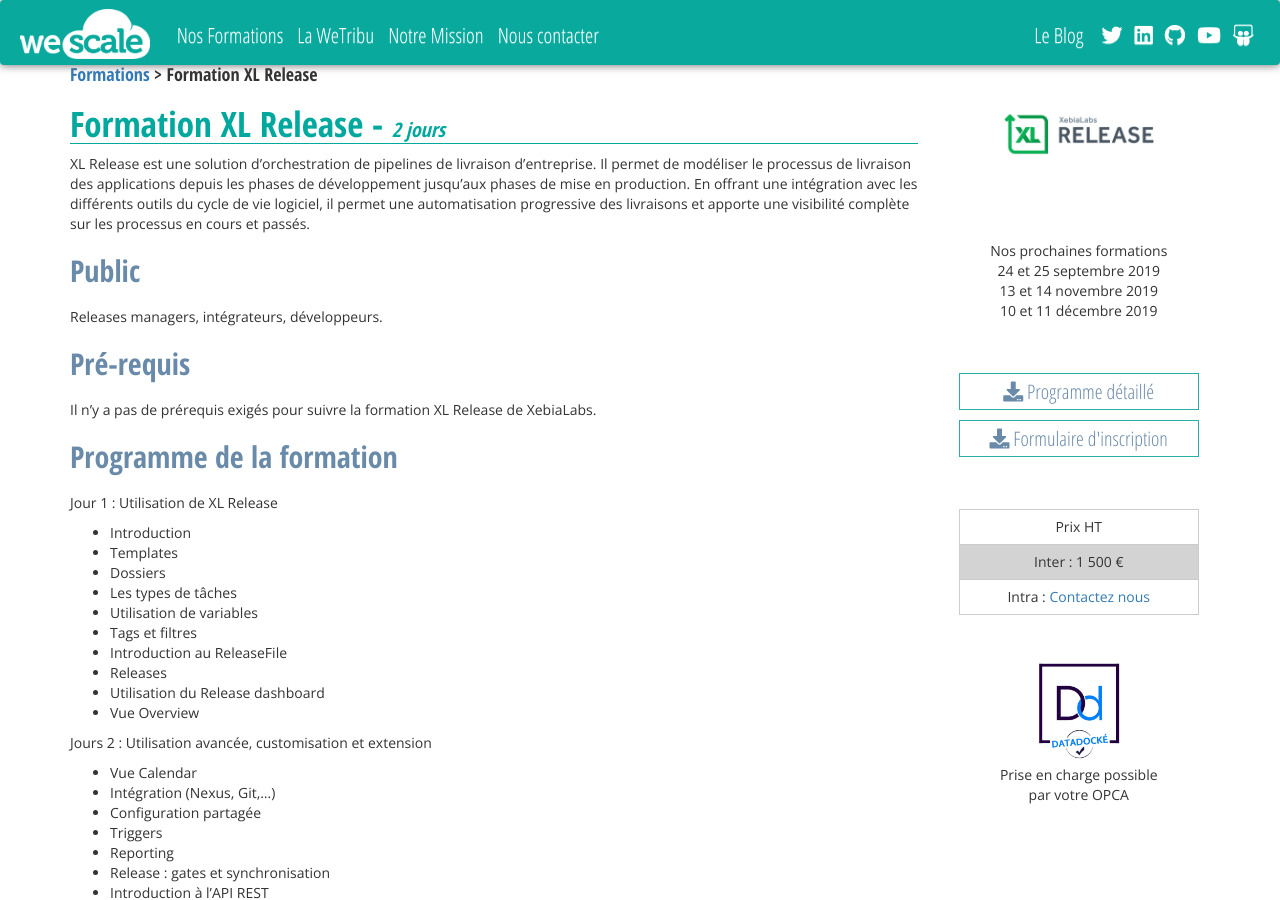
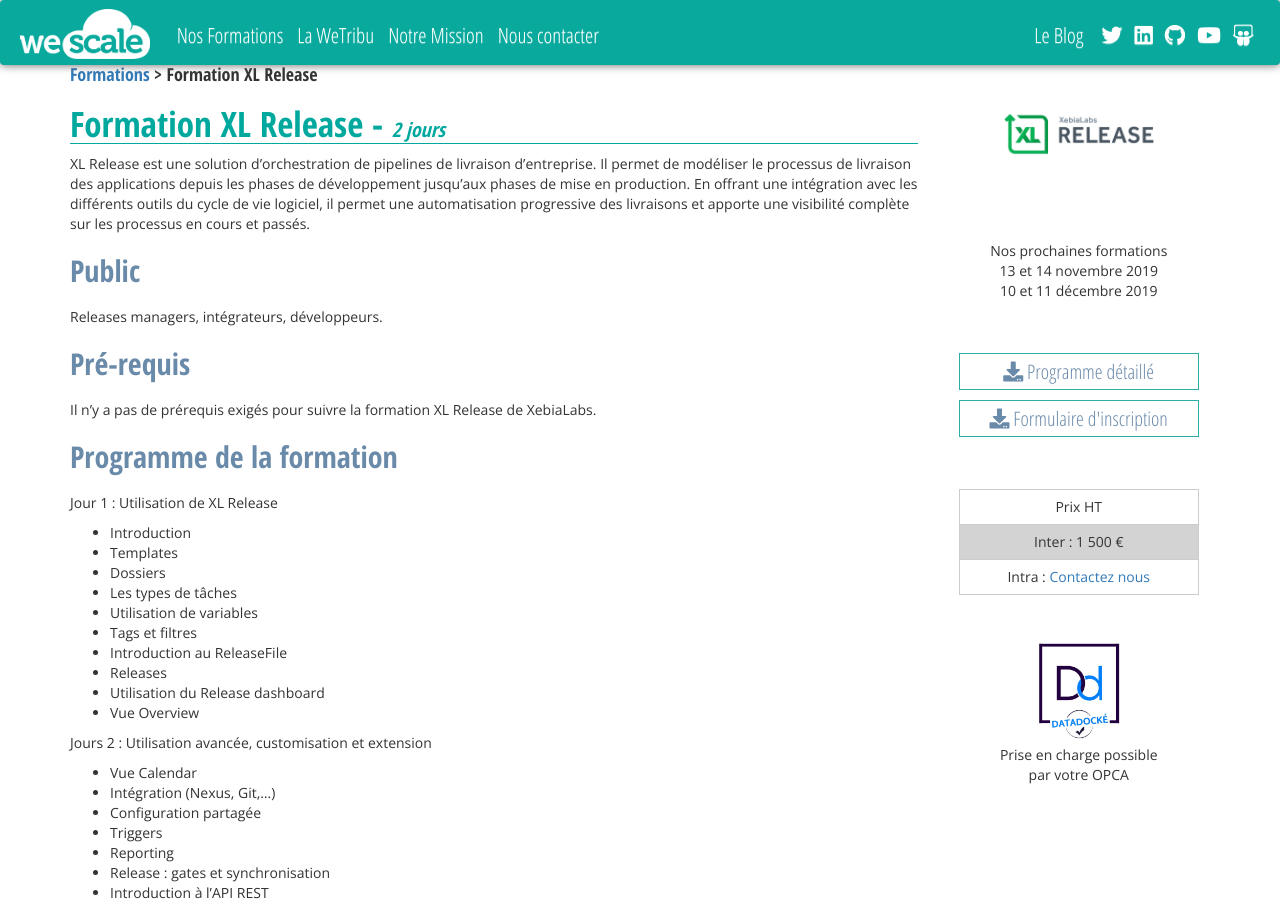
Before and after one commit to wescale/wescale-site, a Jekyll site: the page built from _formations/Formation-XL-Release.md, in a window 1280 px wide and 900 px high. Built offline with Jekyll 4.4.1, drawn with Linux system fonts in a browser that asks for light colours; nearby versions of some CDN libraries; comment, search, counter and statistics services are not loaded.

Commit message:
Update Formation-XL-Release.md

```diff
--- a/_formations/Formation-XL-Release.md
+++ b/_formations/Formation-XL-Release.md
@@ -9,7 +9,6 @@
 formateur_img: /images/wewes/avatar.png
 subtitle: |
     Nos prochaines formations<br>
-    24 et 25 septembre 2019<br>
     13 et 14 novembre 2019<br>
     10 et 11 décembre 2019
 pdf: /pdf/Formation-xl-release-wescale-xebialabs.pdf
```
